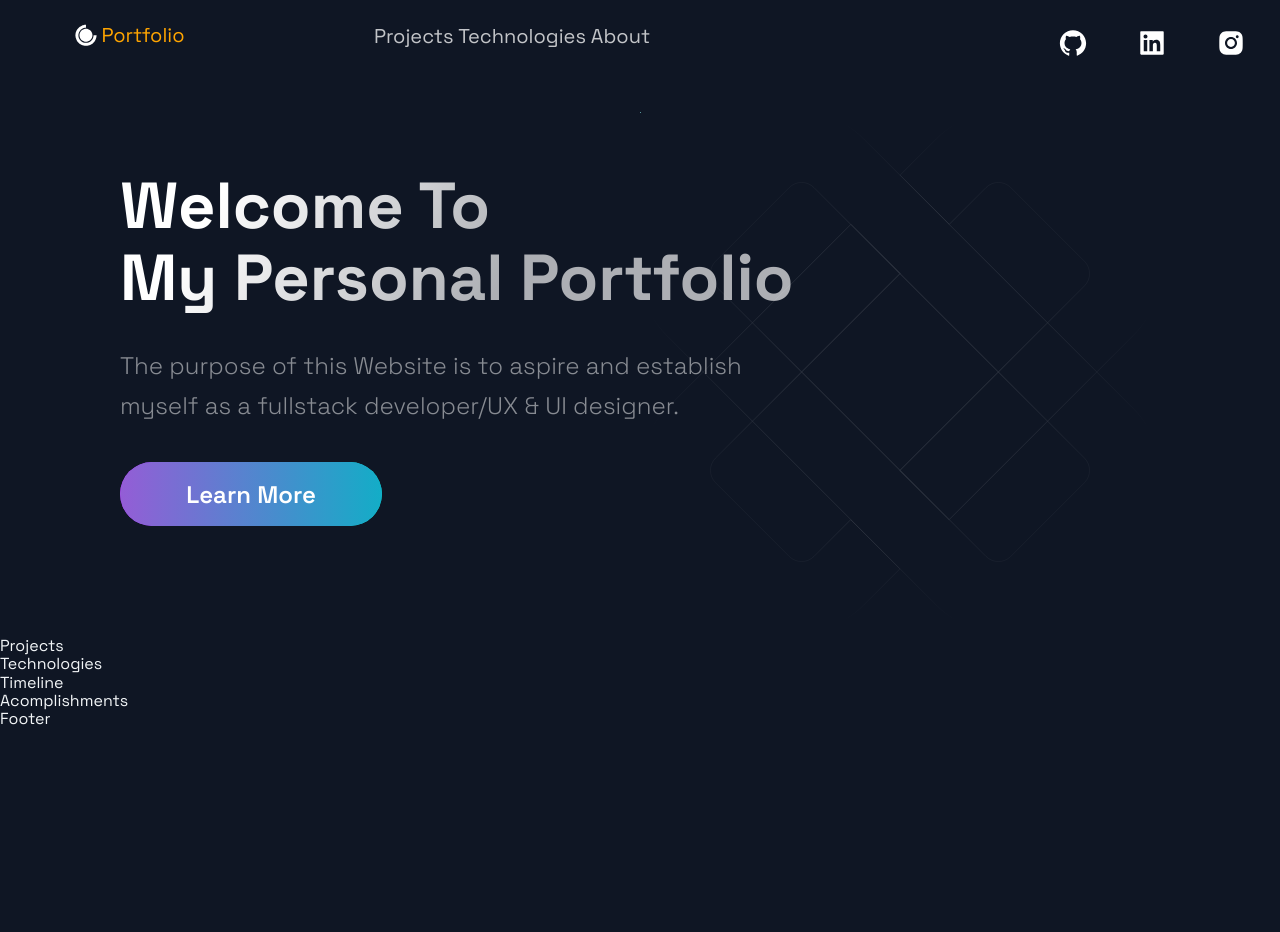
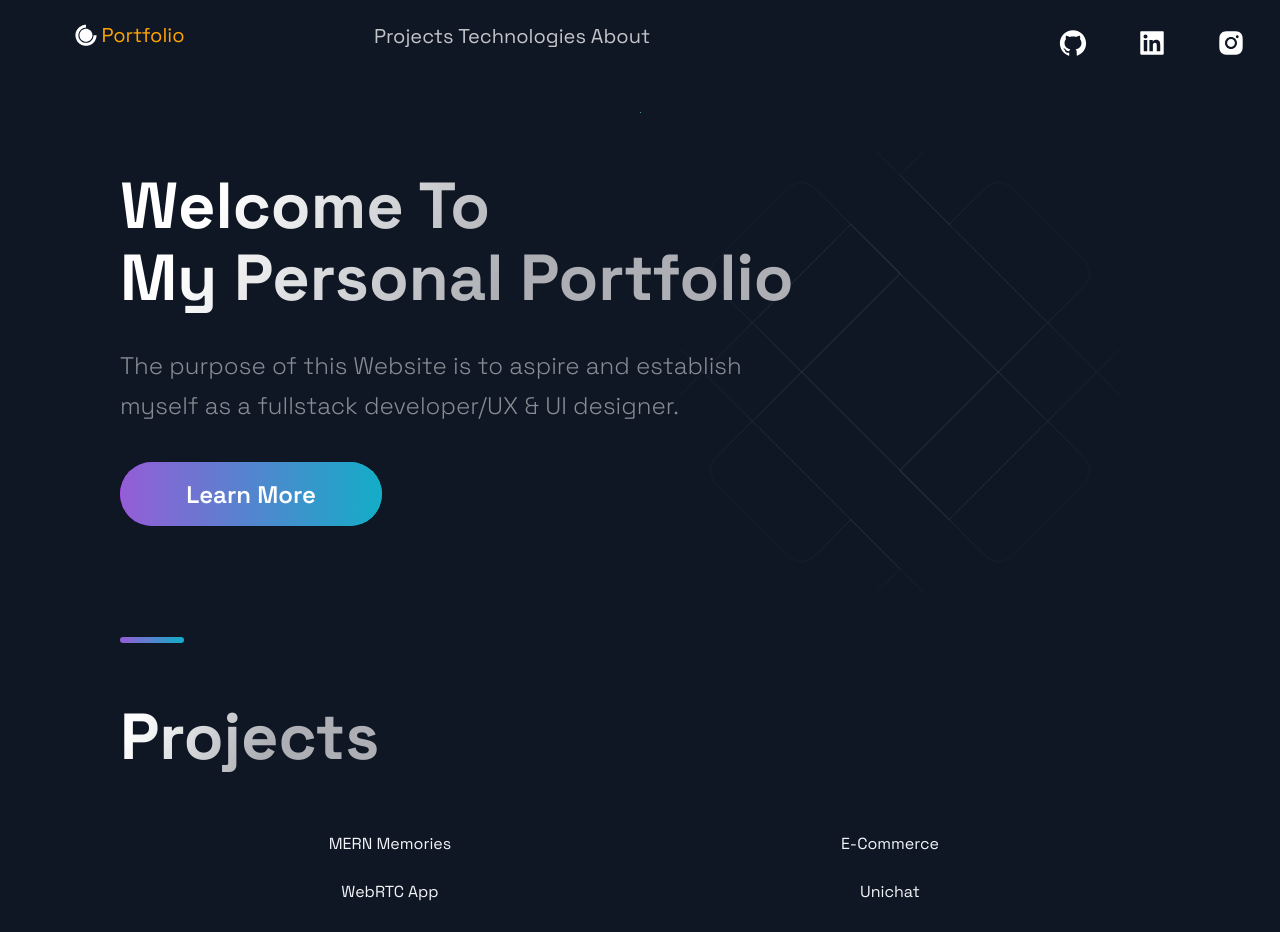
Before and after one commit to haluskua/Personal_Portfolio, a Next.js app: page / in a window 1280 px wide. Shown: the top 932 px of the page. Before the commit the page ends 800 px from the top, so only its background shows below. Built offline with nearby package versions, Linux system fonts and the light colour scheme.

Commit message:
added constants data to hero projects page and mapping over projects and spitting out each selected data

```diff
--- a/src/components/Projects/Projects.js
+++ b/src/components/Projects/Projects.js
@@ -1,13 +1,35 @@
-import React from 'react';
+import React from "react";
 
-import { BlogCard, CardInfo, ExternalLinks, GridContainer, HeaderThree, Hr, Tag, TagList, TitleContent, UtilityList, Img } from './ProjectsStyles';
-import { Section, SectionDivider, SectionTitle } from '../../styles/GlobalComponents';
-import { projects } from '../../constants/constants';
+import {
+  BlogCard,
+  CardInfo,
+  ExternalLinks,
+  GridContainer,
+  HeaderThree,
+  Hr,
+  Tag,
+  TagList,
+  TitleContent,
+  UtilityList,
+  Img,
+} from "./ProjectsStyles";
+import {
+  Section,
+  SectionDivider,
+  SectionTitle,
+} from "../../styles/GlobalComponents";
+import { projects } from "../../constants/constants";
 
 const Projects = () => (
-  <div>
-    Projects
-  </div>
+  <Section nopadding id="projects">
+    <SectionDivider />
+    <SectionTitle main>Projects</SectionTitle>
+    <GridContainer>
+      {projects.map((project) => (
+        <div>{project.title}</div>
+      ))}
+    </GridContainer>
+  </Section>
 );
 
 export default Projects;
```
